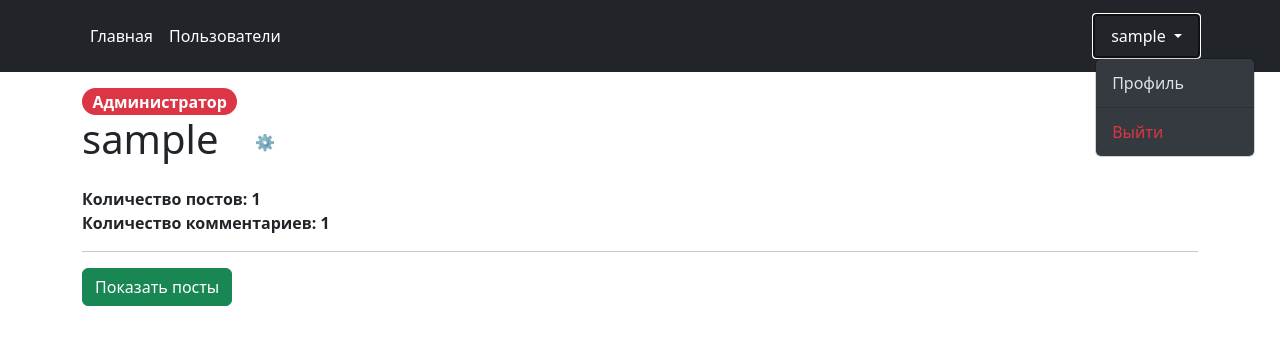
After one commit to Tortolet/Forum, a Spring Boot app: a page that uses src/main/resources/templates/user.html in a window 1280 px wide, after a click that opens the changed part. The commit adds this page. Shown: the top 345 px of the page. Run offline with Spring Boot 4, Linux system fonts and the light colour scheme; a user stored in the database is signed in; tables that the repository leaves empty hold one stand-in row (values such as "Sample post"); some of the project's set-up classes (security, data sources, template engines, error pages and the like) are left out, and stand-ins take their place; some libraries are stand-ins or nearby versions.

Commit message:
0.24 (User page with update username or password)

```diff
--- a/src/main/java/com/example/forum/controllers/UserController.java
+++ b/src/main/java/com/example/forum/controllers/UserController.java
@@ -1,17 +1,38 @@
 package com.example.forum.controllers;
 
+import com.example.forum.models.Threads;
 import com.example.forum.models.Users;
+import com.example.forum.repos.ThreadRepo;
+import com.example.forum.repos.UserRepo;
+import com.example.forum.services.CommentService;
+import com.example.forum.services.ThreadService;
 import com.example.forum.services.UserService;
 import org.springframework.beans.factory.annotation.Autowired;
 import org.springframework.stereotype.Controller;
 import org.springframework.ui.Model;
 import org.springframework.web.bind.annotation.GetMapping;
+import org.springframework.web.bind.annotation.PathVariable;
 import org.springframework.web.bind.annotation.PostMapping;
+import org.springframework.web.bind.annotation.RequestParam;
+
+import java.util.List;
 
 @Controller
 public class UserController {
     @Autowired
     private UserService userService;
+
+    @Autowired
+    private UserRepo userRepo;
+
+    @Autowired
+    private ThreadRepo threadRepo;
+
+    @Autowired
+    private ThreadService threadService;
+
+    @Autowired
+    private CommentService commentService;
 
     @GetMapping("/registration")
     public String registration(Model model){
@@ -35,4 +56,58 @@ public class UserController {
 
         return "redirect:/login";
     }
+
+    @GetMapping("/user/{username}")
+    public String getUser(Model model, @PathVariable String username){
+        Users user = userRepo.findByUsername(username);
+        model.addAttribute("user", user);
+
+        List<Threads> posts = threadRepo.findByUsers(user);
+        model.addAttribute("userPosts", posts);
+
+        long countPosts;
+        long countComments;
+
+        countPosts = threadService.getUserPostsCount(user.getId());
+        model.addAttribute("userCountPosts", countPosts);
+
+        countComments = commentService.getUserCommentsCount(user.getId());
+        model.addAttribute("userCountComments", countComments);
+
+        return "user";
+    }
+
+    @PostMapping("/updateUsername")
+    public String updateInfoUser(@RequestParam Long id, @RequestParam String username, Model model){
+        Users user = userService.findUserById(id);
+        Users userInBD = userRepo.findByUsername(username);
+        if(userInBD == null) {
+            user.setUsername(username);
+            userRepo.save(user);
+            return "redirect:/logout";
+        }
+        model.addAttribute("errorUserExist", "Пользователь с таким именем уже существует");
+        return "error";
+    }
+
+    @PostMapping("/updateUsernameForAdmin")
+    public String updateUsernameForAdmin(@RequestParam Long id, @RequestParam String username, Model model){
+        Users user = userService.findUserById(id);
+        Users userInBD = userRepo.findByUsername(username);
+        if(userInBD == null) {
+            user.setUsername(username);
+            userRepo.save(user);
+            return "redirect:/user/" + user.getUsername();
+        }
+        model.addAttribute("errorUserExist", "Пользователь с таким именем уже существует");
+        return "error";
+    }
+
+    @PostMapping("/updatePassword")
+    public String updatePassword(@RequestParam Long id, @RequestParam String password){
+        Users user = userService.findUserById(id);
+        user.setPassword(password);
+        userService.save(user);
+        return "redirect:/user/" + user.getUsername();
+    }
 }
--- a/src/main/java/com/example/forum/repos/ThreadRepo.java
+++ b/src/main/java/com/example/forum/repos/ThreadRepo.java
@@ -1,6 +1,7 @@
 package com.example.forum.repos;
 
 import com.example.forum.models.Threads;
+import com.example.forum.models.Users;
 import org.springframework.data.jpa.repository.JpaRepository;
 import org.springframework.data.jpa.repository.Query;
 import org.springframework.data.repository.query.Param;
@@ -12,6 +13,8 @@ import java.util.List;
 public interface ThreadRepo extends JpaRepository<Threads, Long> {
     List<Threads> findAllByOrderByIdDesc();
 
+    List<Threads> findByUsers(Users users);
+
     @Query("select count(t) from Threads t where t.users.id = :userId")
     long countFirstBy(@Param("userId") long id);
 }
--- /dev/null
+++ b/src/main/resources/static/js/updateUsername.js
@@ -0,0 +1,23 @@
+function checkUsername() {
+    if (document.getElementById("username").value === "") {
+        document.getElementById('button_success_update_username').disabled = true;
+    } else {
+        document.getElementById('button_success_update_username').disabled = false;
+    }
+}
+
+function checkUsernameForAdmin() {
+    if (document.getElementById("username_for_admin").value === "") {
+        document.getElementById('button_success_update_username_for_admin').disabled = true;
+    } else {
+        document.getElementById('button_success_update_username_for_admin').disabled = false;
+    }
+}
+
+function checkPassword() {
+    if (document.getElementById("password").value === "") {
+        document.getElementById('button_success_update_password').disabled = true;
+    } else {
+        document.getElementById('button_success_update_password').disabled = false;
+    }
+}
--- a/src/main/resources/templates/add_post.html
+++ b/src/main/resources/templates/add_post.html
@@ -23,8 +23,7 @@
                             [[${#httpServletRequest.remoteUser}]]
                         </a>
                         <ul class="dropdown-menu dropdown-menu-dark">
-                            <li><a href="#" class="dropdown-item">Профиль</a></li>
-                            <li><a href="#" class="dropdown-item">Настройки</a></li>
+                            <li><a th:href="@{'/user/' + ${#httpServletRequest.remoteUser}}" class="dropdown-item">Профиль</a></li>
                             <li><hr class="dropdown-divider"></li>
                             <li>
                                 <form th:action="@{/logout}" method="post">
--- a/src/main/resources/templates/groups.html
+++ b/src/main/resources/templates/groups.html
@@ -29,8 +29,7 @@
               [[${#httpServletRequest.remoteUser}]]
             </a>
             <ul class="dropdown-menu dropdown-menu-dark">
-              <li><a href="#" class="dropdown-item">Профиль</a></li>
-              <li><a href="#" class="dropdown-item">Настройки</a></li>
+              <li><a th:href="@{'/user/' + ${#httpServletRequest.remoteUser}}" class="dropdown-item">Профиль</a></li>
               <li><hr class="dropdown-divider"></li>
               <li>
                 <form th:action="@{/logout}" method="post">
--- a/src/main/resources/templates/post.html
+++ b/src/main/resources/templates/post.html
@@ -23,8 +23,7 @@
               [[${#httpServletRequest.remoteUser}]]
             </a>
             <ul class="dropdown-menu dropdown-menu-dark">
-              <li><a href="#" class="dropdown-item">Профиль</a></li>
-              <li><a href="#" class="dropdown-item">Настройки</a></li>
+              <li><a th:href="@{'/user/' + ${#httpServletRequest.remoteUser}}" class="dropdown-item">Профиль</a></li>
               <li><hr class="dropdown-divider"></li>
               <li>
                 <form th:action="@{/logout}" method="post">
--- /dev/null
+++ b/src/main/resources/templates/user.html
@@ -0,0 +1,166 @@
+<!DOCTYPE html>
+<html lang="en" xmlns="http://www.w3.org/1999/xhtml" xmlns:th="https://www.thymeleaf.org" xmlns:sec="http://www.thymeleaf.org/extras/spring-security">
+<head>
+    <link href="https://cdn.jsdelivr.net/npm/bootstrap@5.2.0/dist/css/bootstrap.min.css" rel="stylesheet" integrity="sha384-gH2yIJqKdNHPEq0n4Mqa/HGKIhSkIHeL5AyhkYV8i59U5AR6csBvApHHNl/vI1Bx" crossorigin="anonymous">
+    <!-- JavaScript Bundle with Popper -->
+    <script src="https://cdn.jsdelivr.net/npm/bootstrap@5.2.0/dist/js/bootstrap.bundle.min.js" integrity="sha384-A3rJD856KowSb7dwlZdYEkO39Gagi7vIsF0jrRAoQmDKKtQBHUuLZ9AsSv4jD4Xa" crossorigin="anonymous"></script>
+    <script src="/js/updateUsername.js"></script>
+    <meta charset="UTF-8">
+    <title th:text="${user.getUsername()}"></title>
+</head>
+<style>
+    a {
+        text-decoration: none; /* Отменяем подчеркивание у ссылки */
+        color: inherit;
+    }
+</style>
+<header class="p-3 text-bg-dark">
+    <div class="container">
+        <div class="d-flex flex-wrap align-items-center justify-content-center justify-content-lg-start">
+
+            <ul class="nav col-12 col-lg-auto me-lg-auto mb-2 justify-content-center mb-md-0">
+                <li><a th:href="@{/}" class="nav-link px-2 text-white">Главная</a></li>
+                <li><a th:href="@{/users}" class="nav-link px-2 text-white">Пользователи</a></li>
+            </ul>
+            <div class="text-end">
+                <ul class="nav">
+                    <li class="nav-item dropdown">
+                        <a class="nav-link text-white dropdown-toggle" href="/" role="button" data-bs-toggle="dropdown" aria-expanded="false" th:inline="text">
+                            [[${#httpServletRequest.remoteUser}]]
+                        </a>
+                        <ul class="dropdown-menu dropdown-menu-dark">
+                            <li><a th:href="@{'/user/' + ${#httpServletRequest.remoteUser}}" class="dropdown-item">Профиль</a></li>
+                            <li><hr class="dropdown-divider"></li>
+                            <li>
+                                <form th:action="@{/logout}" method="post">
+                                    <input type="submit" value="Выйти" class="dropdown-item link-danger"/>
+                                </form>
+                            </li>
+
+                        </ul>
+                    </li>
+                </ul>
+            </div>
+        </div>
+    </div>
+</header>
+<body>
+<div class="container">
+    <div class="roles mt-3">
+        <span th:if="${user.getRoles().contains(T(com.example.forum.models.Roles).ROLE_ADMIN)}" class="badge rounded-pill text-bg-danger" style="--bs-badge-font-size: 1rem;" th:text="'Администратор'"></span>
+        <span th:if="${user.getRoles().contains(T(com.example.forum.models.Roles).ROLE_USER)}" class="badge rounded-pill text-bg-primary" style="--bs-badge-font-size: 1rem;" th:text="'Пользователь'"></span>
+        <span th:if="${user.getRoles().contains(T(com.example.forum.models.Roles).ROLE_OPERATOR)}" class="badge rounded-pill text-bg-success" style="--bs-badge-font-size: 1rem;" th:text="'Модератор'"></span>
+    </div>
+    <div class="row">
+        <div class="col-auto username">
+            <h1 th:text="${user.getUsername()}"></h1>
+        </div>
+        <div class="col-auto change_button" th:if="${#httpServletRequest.remoteUser == user.getUsername()}">
+            <button class="btn mt-sm-2" th:text="'⚙'" data-bs-toggle="dropdown"></button>
+            <ul class="dropdown-menu dropdown-menu-dark">
+                <li><button class="dropdown-item" data-bs-toggle="modal" data-bs-target="#updateUsername">Изменить логин</button></li>
+                <li><button class="dropdown-item" data-bs-toggle="modal" data-bs-target="#updatePassword">Изменить пароль</button></li>
+            </ul>
+        </div>
+        <div class="col-auto change_button" sec:authorize="hasRole('ROLE_ADMIN')" th:if="${#httpServletRequest.remoteUser != user.getUsername()}" data-bs-toggle="dropdown">
+            <button class="btn mt-sm-2" th:text="'⚙'"></button>
+            <ul class="dropdown-menu dropdown-menu-dark">
+                <li><button class="dropdown-item" data-bs-toggle="modal" data-bs-target="#updateUsernameForAdmin">Изменить логин</button></li>
+                <li><button class="dropdown-item" data-bs-toggle="modal" data-bs-target="#updatePassword">Изменить пароль</button></li>
+            </ul>
+        </div>
+    </div>
+    <div class="user_info mt-3">
+        <b th:text="'Количество постов: ' + ${userCountPosts}"></b>
+        <br><b th:text="'Количество комментариев: ' + ${userCountComments}"></b>
+    </div>
+    <hr class="hr mt-3" />
+    <div class="posts mt-3">
+        <a class="btn btn-success" data-bs-toggle="collapse" href="#showPosts" role="button" aria-expanded="false" aria-controls="collapseExample">
+            Показать посты
+        </a>
+    </div>
+    <div class="collapse mt-3 mb-3" id="showPosts">
+        <div class="card card-body">
+            <div th:each="post : ${userPosts}">
+                <div class="alert alert-info">
+                    <a th:href="@{'/group/' + ${post.getGroups().getId()} + '/post?id=' + ${post.getId()}}"><h2 th:text="${post.getTitle()}" id="title"></h2></a>
+                    <p th:text="${post.getContent()}" id="content"></p>
+                </div>
+            </div>
+        </div>
+    </div>
+</div>
+
+<div class="modal fade" id="updateUsername" tabindex="-1" aria-labelledby="exampleModalLabel" aria-hidden="true">
+    <form th:action="@{/updateUsername}" method="post">
+        <div class="modal-dialog">
+            <div class="modal-content">
+                <div class="modal-header">
+                    <h1 class="modal-title fs-5" id="exampleModalLabel">Обновить логин</h1>
+                    <button type="button" class="btn-close" data-bs-dismiss="modal" aria-label="Close"></button>
+                </div>
+                <div class="modal-body">
+                    <div class="mb-3">
+                        <label for="username" class="form-label">Логин</label>
+                        <input type="text" th:value="${user.getUsername()}" class="form-control" id="username" name="username" onkeyup="checkUsername()"/>
+                        <div class="form-text">После изменения нужно снова войти в аккаунт.</div>
+                    </div>
+                </div>
+                <div class="modal-footer">
+                    <button type="button" class="btn btn-secondary" data-bs-dismiss="modal">Закрыть</button>
+                    <input type="hidden" name="id" th:value="${user.getId()}">
+                    <input type="submit" th:value="'Обновить'" id="button_success_update_username" class="btn btn-primary"/>
+                </div>
+            </div>
+        </div>
+    </form>
+</div>
+<div class="modal fade" id="updateUsernameForAdmin" tabindex="-1" aria-labelledby="exampleModalLabel" aria-hidden="true">
+    <form th:action="@{/updateUsernameForAdmin}" method="post">
+        <div class="modal-dialog">
+            <div class="modal-content">
+                <div class="modal-header">
+                    <h1 class="modal-title fs-5">Обновить логин</h1>
+                    <button type="button" class="btn-close" data-bs-dismiss="modal" aria-label="Close"></button>
+                </div>
+                <div class="modal-body">
+                    <div class="mb-3">
+                        <label for="username" class="form-label">Логин</label>
+                        <input type="text" th:value="${user.getUsername()}" class="form-control" id="username_for_admin" name="username" onkeyup="checkUsernameForAdmin()"/>
+                    </div>
+                </div>
+                <div class="modal-footer">
+                    <button type="button" class="btn btn-secondary" data-bs-dismiss="modal">Закрыть</button>
+                    <input type="hidden" name="id" th:value="${user.getId()}">
+                    <input type="submit" th:value="'Обновить'" id="button_success_update_username_for_admin" class="btn btn-primary"/>
+                </div>
+            </div>
+        </div>
+    </form>
+</div>
+<div class="modal fade" id="updatePassword" tabindex="-1" aria-labelledby="exampleModalLabel" aria-hidden="true">
+    <form th:action="@{/updatePassword}" method="post">
+        <div class="modal-dialog">
+            <div class="modal-content">
+                <div class="modal-header">
+                    <h1 class="modal-title fs-5">Обновить пароль</h1>
+                    <button type="button" class="btn-close" data-bs-dismiss="modal" aria-label="Close"></button>
+                </div>
+                <div class="modal-body">
+                    <div class="mb-3">
+                        <label for="username" class="form-label">Пароль</label>
+                        <input type="password" class="form-control" id="password" name="password" onkeyup="checkPassword()"/>
+                    </div>
+                </div>
+                <div class="modal-footer">
+                    <button type="button" class="btn btn-secondary" data-bs-dismiss="modal">Закрыть</button>
+                    <input type="hidden" name="id" th:value="${user.getId()}">
+                    <input type="submit" th:value="'Обновить'" id="button_success_update_password" class="btn btn-primary" disabled/>
+                </div>
+            </div>
+        </div>
+    </form>
+</div>
+</body>
+</html>
```
Also changed, not shown: src/main/resources/templates/error.html (added, +12 -0 lines), src/main/resources/templates/index.html (+7 -4 lines), src/main/resources/templates/users.html (+4 -4 lines).
